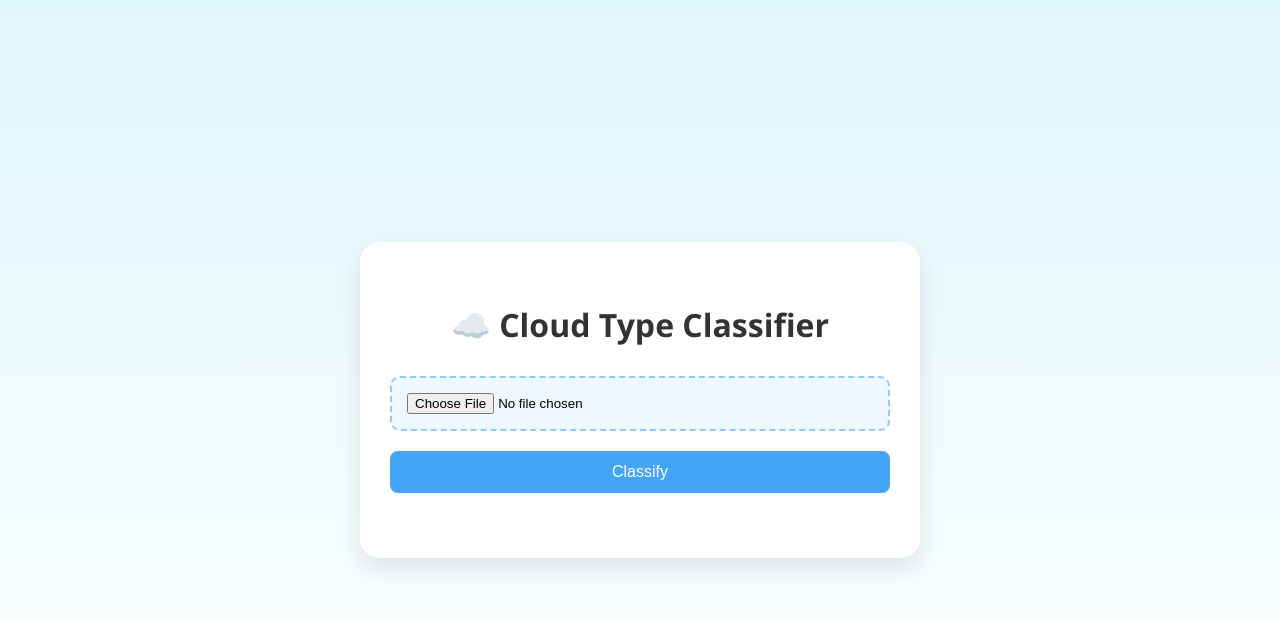
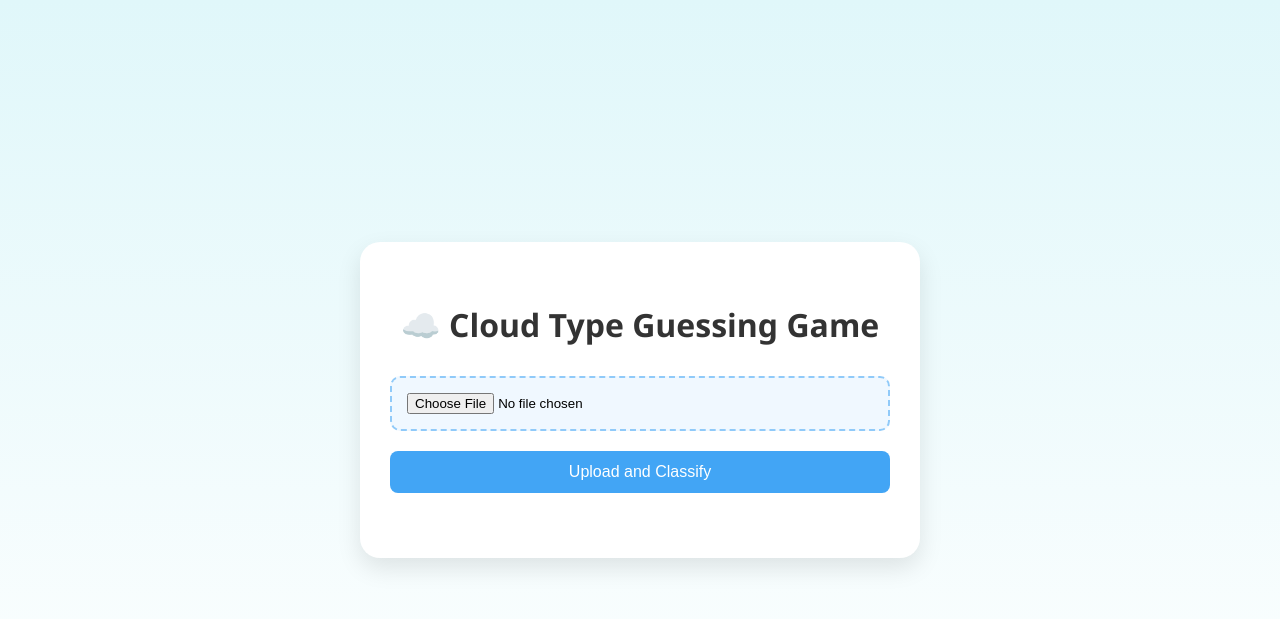
Before and after one commit to Cwright-2/Aloha-Hackathon-Education-APP, a Flask app: page / in a window 1280 px wide. Shown: the top 619 px of the page. Run offline with Flask 3, Linux system fonts and the light colour scheme.

Commit message:
Update index.html
updates

```diff
--- a/templates/index.html
+++ b/templates/index.html
@@ -2,21 +2,32 @@
 <html lang="en">
 <head>
   <meta charset="UTF-8">
-  <title>Cloud Classifier</title>
+  <title>Cloud Classifier Game</title>
   <link rel="stylesheet" href="{{ url_for('static', filename='style.css') }}">
 </head>
 <body>
   <div class="container">
-    <h1>☁️ Cloud Type Classifier</h1>
+    <h1>☁️ Cloud Type Guessing Game</h1>
     <form id="upload-form" enctype="multipart/form-data">
       <input type="file" name="image" accept="image/*" required />
-      <button type="submit">Classify</button>
+      <button type="submit">Upload and Classify</button>
     </form>
+    <div id="guess-section" style="display: none;">
+      <p id="ai-prompt">The AI has classified the cloud. What type of cloud do you think it is?</p>
+      <input type="text" id="user-guess" placeholder="Enter your guess" />
+      <button id="submit-guess">Submit Guess</button>
+      <button id="retry-guess" style="display: none;">Retry with a New Image</button>
+    </div>
     <p id="result"></p>
   </div>
   <script>
     const form = document.getElementById('upload-form');
     const result = document.getElementById('result');
+    const guessSection = document.getElementById('guess-section');
+    const userGuessInput = document.getElementById('user-guess');
+    const submitGuessButton = document.getElementById('submit-guess');
+    const retryGuessButton = document.getElementById('retry-guess');
+    let aiPrediction = '';
 
     form.addEventListener('submit', async (e) => {
       e.preventDefault();
@@ -30,7 +41,28 @@
       });
 
       const data = await response.json();
-      result.textContent = `☁️ Prediction: ${data.prediction}`;
+      aiPrediction = data.prediction;
+      result.textContent = '';
+      guessSection.style.display = 'block';
+      retryGuessButton.style.display = 'none';
+    });
+
+    submitGuessButton.addEventListener('click', () => {
+      const userGuess = userGuessInput.value.trim().toLowerCase();
+      if (userGuess === aiPrediction.toLowerCase()) {
+        result.textContent = `🎉 Correct! The cloud is a ${aiPrediction}.`;
+        retryGuessButton.style.display = 'inline-block';
+        submitGuessButton.style.display = 'none';
+      } else {
+        result.textContent = `❌ Incorrect. Try again!`;
+      }
+    });
+
+    retryGuessButton.addEventListener('click', () => {
+      userGuessInput.value = '';
+      result.textContent = '';
+      guessSection.style.display = 'none';
+      submitGuessButton.style.display = 'inline-block';
     });
   </script>
 </body>
```
